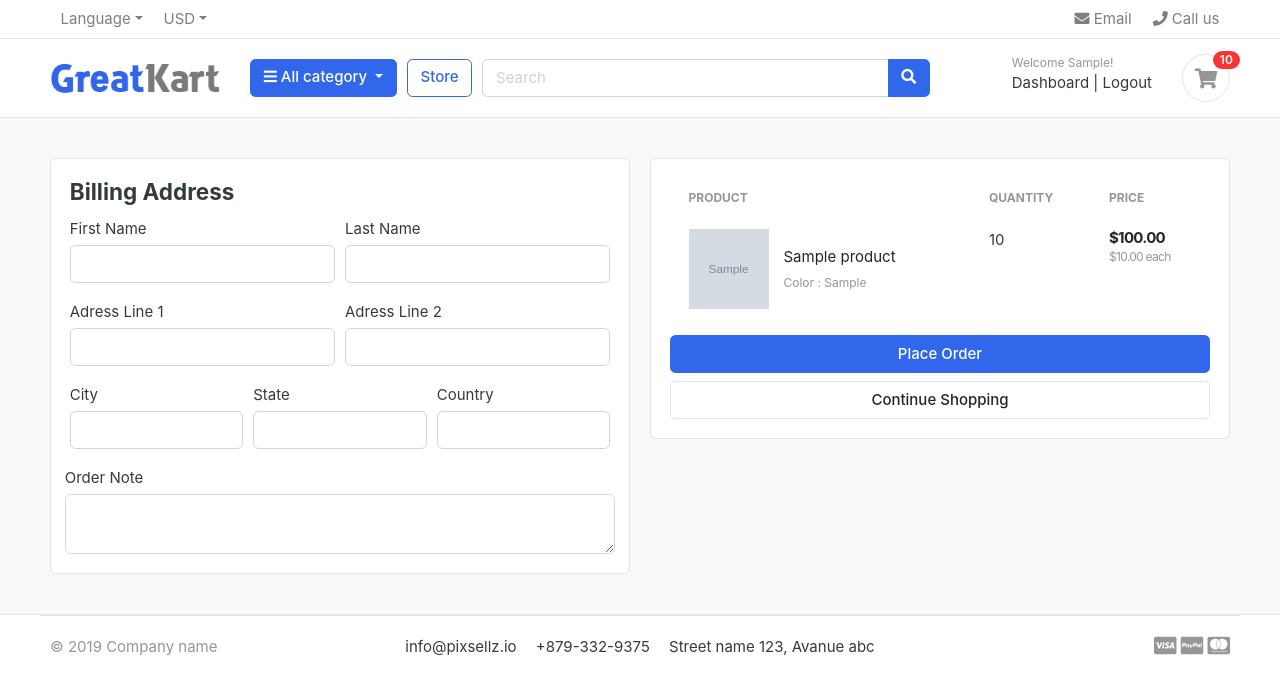
After one commit to rubad33/shopping_website-django, a Django app: page /cart/checkout/ in a window 1280 px wide. The commit adds this page. Shown: the top 695 px of the page. Run offline with Django 3.2, Linux system fonts and the light colour scheme; a user stored in the database is signed in; tables that the repository leaves empty hold one stand-in row (values such as "Sample post"); grey boxes marked "Sample" are stand-in pictures; some libraries are stand-ins or nearby versions; some web fonts are replaced.

Commit message:
handled cart and checkout page for the logged in users

```diff
--- a/carts/context_processors.py
+++ b/carts/context_processors.py
@@ -7,8 +7,11 @@ def counter(request):
         return {}
     else:
         try:
-            cart = Cart.objects.get(cart_id=_cart_id(request))
-            cart_items = CartItem.objects.filter(cart=cart, is_active=True)
+            cart = Cart.objects.filter(cart_id=_cart_id(request))
+            if request.user.is_authenticated:
+                cart_items = CartItem.objects.all().filter(user=request.user)
+            else:
+                cart_items = CartItem.objects.all().filter(cart=cart[:1])
 
             for cart_item in cart_items:
                 cart_count += cart_item.quantity
--- a/carts/urls.py
+++ b/carts/urls.py
@@ -7,5 +7,6 @@ urlpatterns = [
     path('add_cart/<int:product_id>/', views.add_cart,name='add_cart'),
     path('remove_cart/<int:product_id>/<int:cart_item_id>/', views.remove_cart,name='remove_cart'),
     path('remove_cart_item/<int:product_id>/<int:cart_item_id>/', views.remove_cart_item,name='remove_cart_item'),
+    path('checkout/', views.checkout,name='checkout'),
 
  ]
--- a/carts/views.py
+++ b/carts/views.py
@@ -2,7 +2,7 @@ from django.shortcuts import render, redirect, get_object_or_404
 from store.models import Product, Variation
 from .models import Cart, CartItem
 from django.core.exceptions import ObjectDoesNotExist
-from decimal import Decimal
+from django.contrib.auth.decorators import login_required
 
 # Get or create cart ID from session
 def _cart_id(request):
@@ -14,75 +14,135 @@ def _cart_id(request):
 
 # Add product to cart
 def add_cart(request, product_id):
+    current_user = request.user
     product = Product.objects.get(id=product_id)
-    product_variation = []
 
-    # Collect variations from POST data
-    if request.method == 'POST':
-        for item in request.POST:
-            key = item
-            value = request.POST[key]
-            try:
-                variation = Variation.objects.get(
-                    product=product,
-                    variation_category__iexact=key,
-                    variation_value__iexact=value
-                )
-                product_variation.append(variation)
-            except Variation.DoesNotExist:
-                pass
+    #if user is authenticated, get the user
+    if current_user.is_authenticated:
+        product_variation = []
+        if request.method == 'POST':
+            for item in request.POST:
+                key = item
+                value = request.POST[key]
+                try:
+                    variation = Variation.objects.get(
+                        product=product,
+                        variation_category__iexact=key,
+                        variation_value__iexact=value
+                    )
+                    product_variation.append(variation)
+                except Variation.DoesNotExist:
+                    pass
 
-    # Get or create cart
-    try:
-        cart = Cart.objects.get(cart_id=_cart_id(request))
-    except Cart.DoesNotExist:
-        cart = Cart.objects.create(cart_id=_cart_id(request))
-    cart.save()
 
-    # Check if cart item exists
-    is_cart_item_exists = CartItem.objects.filter(product=product, cart=cart).exists()
-    if is_cart_item_exists:
-        cart_items = CartItem.objects.filter(product=product, cart=cart)
+        # Check if cart item exists
+        is_cart_item_exists = CartItem.objects.filter(product=product, user=current_user).exists()
+        if is_cart_item_exists:
+            cart_items = CartItem.objects.filter(product=product,user=current_user)
 
-        # Track existing variations and IDs
-        ex_var_list = []
-        id_list = []
-        for item in cart_items:
-            existing_variations = item.variations.all()
-            ex_var_list.append(list(existing_variations))
-            id_list.append(item.id)
+            ex_var_list = []
+            id = []
+            for item in cart_items:
+                existing_variations = item.variations.all()
+                ex_var_list.append(list(existing_variations))
+                id.append(item.id)
 
-        # If same variation exists → increase quantity
-        if product_variation in ex_var_list:
-            index = ex_var_list.index(product_variation)
-            item_id = id_list[index]
-            item = CartItem.objects.get(product=product, id=item_id)
-            item.quantity += 1
-            item.save()
+            # If same variation exists → increase quantity
+            if product_variation in ex_var_list:
+                index = ex_var_list.index(product_variation)
+                item_id = id[index]
+                item = CartItem.objects.get(product=product, id=item_id)
+                item.quantity += 1
+                item.save()
+            else:
+                # Different variation → create new item
+                item = CartItem.objects.create(product=product, quantity=1, user=current_user)
+                if product_variation:
+                    item.variations.clear()
+                    item.variations.add(*product_variation)
+                item.save()
         else:
-            # Different variation → create new item
-            item = CartItem.objects.create(product=product, quantity=1, cart=cart)
+            # Product not in cart at all
+            cart_item = CartItem.objects.create(product=product, quantity=1, user=current_user)
             if product_variation:
-                item.variations.clear()
-                item.variations.add(*product_variation)
-            item.save()
+                cart_item.variations.clear()
+                cart_item.variations.add(*product_variation)
+            cart_item.save()
+
+        return redirect('cart')
+
+    # If user is not authenticated, create a cart item without user
     else:
-        # Product not in cart at all
-        cart_item = CartItem.objects.create(product=product, quantity=1, cart=cart)
-        if product_variation:
-            cart_item.variations.clear()
-            cart_item.variations.add(*product_variation)
-        cart_item.save()
+        product_variation = []
+        if request.method == 'POST':
+            for item in request.POST:
+                key = item
+                value = request.POST[key]
+                try:
+                    variation = Variation.objects.get(
+                        product=product,
+                        variation_category__iexact=key,
+                        variation_value__iexact=value
+                    )
+                    product_variation.append(variation)
+                except Variation.DoesNotExist:
+                    pass
 
-    return redirect('cart')
+        # Get or create cart
+        try:
+            cart = Cart.objects.get(cart_id=_cart_id(request))
+        except Cart.DoesNotExist:
+            cart = Cart.objects.create(cart_id=_cart_id(request))
+        cart.save()
+
+        # Check if cart item exists
+        is_cart_item_exists = CartItem.objects.filter(product=product, cart=cart).exists()
+        if is_cart_item_exists:
+            cart_items = CartItem.objects.filter(product=product, cart=cart)
+
+            # Track existing variations and IDs
+            ex_var_list = []
+            id_list = []
+            for item in cart_items:
+                existing_variations = item.variations.all()
+                ex_var_list.append(list(existing_variations))
+                id_list.append(item.id)
+
+            # If same variation exists → increase quantity
+            if product_variation in ex_var_list:
+                index = ex_var_list.index(product_variation)
+                item_id = id_list[index]
+                item = CartItem.objects.get(product=product, id=item_id)
+                item.quantity += 1
+                item.save()
+            else:
+                # Different variation → create new item
+                item = CartItem.objects.create(product=product, quantity=1, cart=cart)
+                if product_variation:
+                    item.variations.clear()
+                    item.variations.add(*product_variation)
+                item.save()
+        else:
+            # Product not in cart at all
+            cart_item = CartItem.objects.create(product=product, quantity=1, cart=cart)
+            if product_variation:
+                cart_item.variations.clear()
+                cart_item.variations.add(*product_variation)
+            cart_item.save()
+
+        return redirect('cart')
 
 
 # Remove single quantity
 def remove_cart(request, product_id, cart_item_id):
-    cart = Cart.objects.get(cart_id=_cart_id(request))
+
     product = get_object_or_404(Product, id=product_id)
     try:
-        cart_item = CartItem.objects.get(product=product, cart=cart, id=cart_item_id)
+        if request.user.is_authenticated:
+            cart_item = CartItem.objects.get(product=product, user=request.user, id=cart_item_id)
+        else:
+            cart = Cart.objects.get(cart_id=_cart_id(request))
+            cart_item = CartItem.objects.get(product=product, cart=cart, id=cart_item_id)
         if cart_item.quantity > 1:
             cart_item.quantity -= 1
             cart_item.save()
@@ -95,9 +155,13 @@ def remove_cart(request, product_id, cart_item_id):
 
 # Remove item entirely
 def remove_cart_item(request, product_id, cart_item_id):
-    cart = Cart.objects.get(cart_id=_cart_id(request))
+
     product = get_object_or_404(Product, id=product_id)
-    cart_item = CartItem.objects.get(product=product, cart=cart, id=cart_item_id)
+    if request.user.is_authenticated:
+        cart_item = CartItem.objects.get(product=product, user=request.user, id=cart_item_id)
+    else:
+        cart = Cart.objects.get(cart_id=_cart_id(request))
+        cart_item = CartItem.objects.get(product=product, cart=cart, id=cart_item_id)
     cart_item.delete()
     return redirect('cart')
 
@@ -108,8 +172,12 @@ def cart(request, total=0, quantity=0, cart_items=None):
     try:
         tax = 0
         grand_total = 0
-        cart = Cart.objects.get(cart_id=_cart_id(request))
-        cart_items = CartItem.objects.filter(cart=cart, is_active=True)
+        if request.user.is_authenticated:
+            cart_items = CartItem.objects.filter(user=request.user, is_active=True)
+        else:
+            cart = Cart.objects.get(cart_id=_cart_id(request))
+            cart_items = CartItem.objects.filter(cart=cart, is_active=True)
+
         for cart_item in cart_items:
             total += (cart_item.product.price * cart_item.quantity)
             quantity += cart_item.quantity
@@ -127,3 +195,30 @@ def cart(request, total=0, quantity=0, cart_items=None):
 
     }
     return render(request, 'store/cart.html', context)
+@login_required(login_url='login')
+def checkout(request, total=0, quantity=0, cart_items=None):
+    try:
+        tax = 0
+        grand_total = 0
+        if request.user.is_authenticated:
+            cart_items = CartItem.objects.filter(user=request.user, is_active=True)
+        else:
+            cart = Cart.objects.get(cart_id=_cart_id(request))
+            cart_items = CartItem.objects.filter(cart=cart, is_active=True)
+        for cart_item in cart_items:
+            total += (cart_item.product.price * cart_item.quantity)
+            quantity += cart_item.quantity
+        tax = (2 * total)/100  # Assuming a tax rate of 2%
+        grand_total = total + tax
+    except ObjectDoesNotExist:
+        pass
+
+    context = {
+        'total': total,
+        'quantity': quantity,
+        'cart_items': cart_items,
+        'tax': tax,
+        'grand_total': grand_total
+
+    }
+    return render(request, 'store/checkout.html', context)
--- a/templates/accounts/account_verification_email.html
+++ b/templates/accounts/account_verification_email.html
@@ -9,4 +9,4 @@ http://{{ domain }}{% url 'activate' uidb64=uid token=token %}
 If you did not create an account, please ignore this email.
 Thank you for registering with us!
 
-{% endautoescape %}
+{% endautoescape %}'admin'
--- a/templates/store/cart.html
+++ b/templates/store/cart.html
@@ -104,7 +104,7 @@
 			<p class="text-center mb-3">
 				<img src="{% static 'images/misc/payments.png' %}" height="26">
 			</p>
-			<a href="./place-order.html" class="btn btn-primary btn-block"> Checkout </a>
+			<a href="{% url 'checkout' %}" class="btn btn-primary btn-block"> Checkout </a>
 			<a href="{% url 'store' %}" class="btn btn-light btn-block">Continue Shopping</a>
 		</div> <!-- card-body.// -->
 		</div> <!-- card.// -->
--- /dev/null
+++ b/templates/store/checkout.html
@@ -0,0 +1,134 @@
+{% extends "base.html" %}
+{% load static %}
+
+{% block content %}
+
+</header> <!-- section-header.// -->
+
+
+<section class="section-content padding-y bg">
+<div class="container">
+
+<!-- ============================ COMPONENT 1 ================================= -->
+
+
+<div class="row">
+	<aside class="col-lg-6">
+<div class="card">
+    <div class="card-body">
+        <h4 class="card-title">Billing Address</h4>
+        <form action="" method="POST" >
+            {% csrf_token %}
+            <div class="form-row">
+                <div class="col form-group">
+                    <label>First Name</label>
+                    <input type="text" name="first_name" class="form-control" required>
+                </div>
+                <div class="col form-group">
+                    <label>Last Name</label>
+                    <input type="text" name="last_name" class="form-control" required>
+                </div>
+            </div>
+            <div class="form-row">
+                <div class="col form-group">
+                    <label>Adress Line 1</label>
+                    <input type="text" name="adress_line_1" class="form-control" required>
+                </div>
+                <div class="col form-group">
+                    <label>Adress Line 2</label>
+                    <input type="text" name="adress_line_2" class="form-control" required>
+                </div>
+            </div>
+            <div class="form-row">
+                <div class="col form-group">
+                    <label>City</label>
+                    <input type="text" name="city" class="form-control" required>
+                </div>
+                <div class="col form-group">
+                    <label>State</label>
+                    <input type="text" name="state" class="form-control" required>
+                </div>
+                <div class="col form-group">
+                    <label>Country</label>
+                    <input type="text" name="country" class="form-control" required>
+                </div>
+            </div>
+                <div class="form-row">
+                    <label for="">Order Note</label>
+                    <textarea name="order_note" rows="2" class="form-control" ></textarea>
+                </div>
+
+
+
+
+    </div>
+
+</div> <!-- card.// -->
+
+	</aside> <!-- col.// -->
+	<aside class="col-lg-6">
+
+		<div class="card">
+		<div class="card-body">
+            <table class="table table-borderless table-shopping-cart">
+<thead class="text-muted">
+<tr class="small text-uppercase">
+  <th scope="col">Product</th>
+  <th scope="col" width="120">Quantity</th>
+  <th scope="col" width="120">Price</th>
+
+</tr>
+</thead>
+<tbody>
+{% for cart_item in cart_items %}
+<tr>
+	<td>
+		<figure class="itemside align-items-center">
+			<div class="aside"><img src="{{cart_item.product.image.url}}" class="img-sm"></div>
+			<figcaption class="info">
+				<a href="{{ cart_item.product.get_url }}" class="title text-dark">{{cart_item.product.product_name}}</a>
+				<p class="text-muted small">
+					{% if cart_item.variations.all %}
+						{% for item in cart_item.variations.all %}
+							{{ item.variation_category | capfirst }} : {{ item.variation_value | capfirst }}<br>
+						{% endfor %}
+					{% endif %}
+				</p>
+			</figcaption>
+		</figure>
+
+	</td>
+	<td>
+		<label for="">{{ cart_item.quantity }}</label>
+	</td>
+	<td>
+		<div class="price-wrap">
+			<var class="price">${{cart_item.sub_total}}</var>
+			<small class="text-muted"> ${{cart_item.product.price}} each </small>
+		</div> <!-- price-wrap .// -->
+	</td>
+
+</tr>
+{% endfor %}
+
+</tbody>
+</table>
+
+
+			<button type="submit" class="btn btn-primary btn-block"> Place Order </button>
+            <a href="{% url 'store' %}" class="btn btn-light btn-block">Continue Shopping</a>
+		</div> <!-- card-body.// -->
+		</div> <!-- card.// -->
+        </form>
+
+</aside> <!-- col.// -->
+
+
+</div> <!-- row.// -->
+<!-- ============================ COMPONENT 1 END .// ================================= -->
+
+
+</div> <!-- container .//  -->
+</section>
+<!-- ========================= SECTION CONTENT END// ========================= -->
+{% endblock %}
```
Also changed, not shown: accounts/views.py (+54 -1 lines), carts/models.py (+5 -5 lines), carts/migrations/0004_cartitem_user.py (added), carts/migrations/0005_auto_20250812_0035.py (added).
